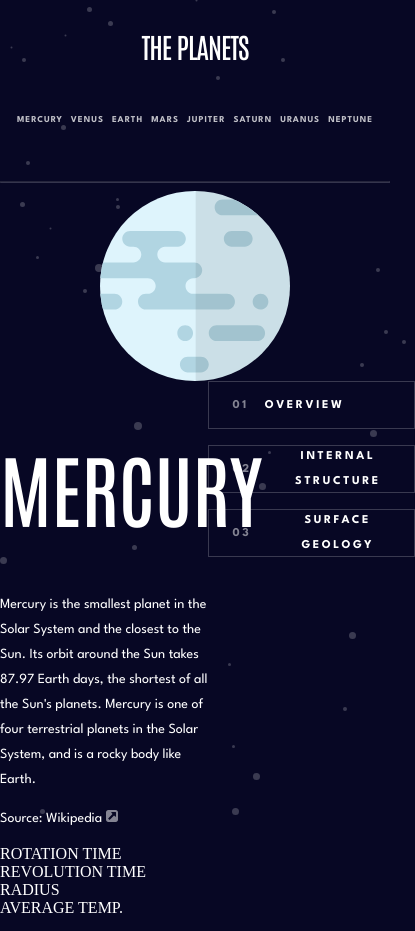
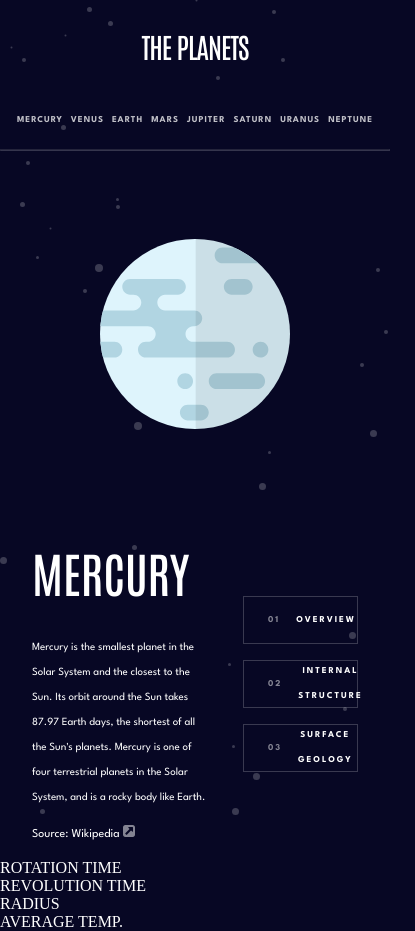
Before and after one commit to Davitpurceladze/Planets-Facts-React, a React (Vite) app: page /mercury in a window 390 px wide. Shown: the whole page, 415 px wide, since content can reach past the window. Built offline with nearby package versions, Linux system fonts and the light colour scheme.

Commit message:
button component is separated, buttons and informationContainer is responsive to tablet

```diff
--- /dev/null
+++ b/src/components/Buttons.tsx
@@ -0,0 +1,61 @@
+import styled from "styled-components";
+
+function Buttons() {
+  return (
+    <>
+      <ButtonsContainer>
+        <Button>
+          <ButtonNumber>01</ButtonNumber> OVERVIEW{" "}
+        </Button>
+        <Button>
+          <ButtonNumber>02</ButtonNumber> INTERNAL STRUCTURE
+        </Button>
+        <Button>
+          <ButtonNumber>03</ButtonNumber> SURFACE GEOLOGY
+        </Button>
+      </ButtonsContainer>
+    </>
+  );
+}
+
+export default Buttons;
+
+const ButtonsContainer = styled.div`
+  display: flex;
+  flex-direction: column;
+  gap: 1rem;
+
+  @media (max-width: 768px) {
+    margin-left: 2rem;
+    margin-right: 2rem;
+    align-self: center;
+  }
+`;
+
+const Button = styled.button`
+  background-color: rgba(0, 0, 0, 0);
+  border: 1px solid rgba(255, 255, 255, 0.2);
+  height: 48px;
+  width: 100%;
+  color: #ffffff;
+  font-family: "League Spartan";
+  font-size: 12px;
+  font-weight: 700;
+  line-height: 25px;
+  letter-spacing: 2.57px;
+  display: flex;
+  align-items: center;
+  justify-content: flex-start;
+  padding-left: 1.5rem;
+  cursor: pointer;
+  gap: 1rem;
+
+  @media (max-width: 768px) {
+    font-size: 9px;
+    letter-spacing: 1.93px;
+  }
+`;
+
+const ButtonNumber = styled.span`
+  opacity: 50%;
+`;
--- a/src/layout/Header/Header.tsx
+++ b/src/layout/Header/Header.tsx
@@ -59,6 +59,6 @@ const HrStyled = styled.hr`
   opacity: 20%;
 
   @media (max-width: 768px) and (min-width: 376px) {
-    margin-top: 6rem;
+    margin-top: 4rem;
   }
 `;
--- a/src/pages/Mercury.tsx
+++ b/src/pages/Mercury.tsx
@@ -3,6 +3,7 @@ import MercuryPlanet from "../assets/planet-mercury.svg";
 import styled from "styled-components";
 import UseWindowDimensions from "../Hooks/GetWindowDimensions";
 import SourceIcon from "../assets/icon-source.svg";
+import Buttons from "../components/Buttons";
 
 function Mercury() {
   //get window width
@@ -43,17 +44,8 @@ function Mercury() {
               Source: Wikipedia <img src={SourceIcon} alt="SourceIcon" />
             </WikipediaSource>
           </div>
-          <ButtonsContainer>
-            <Button>
-              <ButtonNumber>01</ButtonNumber> OVERVIEW{" "}
-            </Button>
-            <Button>
-              <ButtonNumber>02</ButtonNumber> INTERNAL STRUCTURE
-            </Button>
-            <Button>
-              <ButtonNumber>03</ButtonNumber> SURFACE GEOLOGY
-            </Button>
-          </ButtonsContainer>
+
+          <Buttons />
         </InformationContainer>
       </MainContentContainer>
       <div style={{ color: "white" }}>
@@ -90,12 +82,18 @@ const InformationContainer = styled.div`
   @media (max-width: 768px) {
     display: grid;
     grid-template-columns: 50% 50%;
+    padding-left: 2rem;
+    margin-top: 5rem;
   }
 `;
 
 const PlanetImg = styled.img`
   justify-self: center;
   align-self: center;
+
+  @media (max-width: 768px) {
+    margin-top: 5rem;
+  }
 `;
 
 const PlanetName = styled.h1`
@@ -104,6 +102,11 @@ const PlanetName = styled.h1`
   line-height: 103.52px;
   font-family: "Antonio";
   font-weight: 400;
+
+  @media (max-width: 768px) {
+    font-size: 48px;
+    line-height: 62.11px;
+  }
 `;
 
 const PlanetInformation = styled.p`
@@ -112,6 +115,11 @@ const PlanetInformation = styled.p`
   line-height: 25px;
   font-family: "League Spartan";
   font-weight: 400;
+
+  @media (max-width: 768px) {
+    font-size: 11px;
+    line-height: 25px;
+  }
 `;
 
 const WikipediaSource = styled.p`
@@ -120,33 +128,8 @@ const WikipediaSource = styled.p`
   line-height: 25px;
   font-family: "League Spartan";
   font-weight: 400;
+
+  @media (max-width: 768px) {
+    font-size: 12px;
+  }
 `;
-
-const ButtonsContainer = styled.div`
-  display: flex;
-  flex-direction: column;
-  gap: 1rem;
-`;
-
-const Button = styled.button`
-  background-color: rgba(0, 0, 0, 0);
-  border: 1px solid rgba(255, 255, 255, 0.2);
-  height: 48px;
-  width: 100%;
-  color: #ffffff;
-  font-family: "League Spartan";
-  font-size: 12px;
-  font-weight: 700;
-  line-height: 25px;
-  letter-spacing: 2.57px;
-  display: flex;
-  align-items: center;
-  justify-content: flex-start;
-  padding-left: 1.5rem;
-  cursor: pointer;
-  gap: 1rem;
-`;
-
-const ButtonNumber = styled.span`
-  opacity: 50%;
-`;
```
